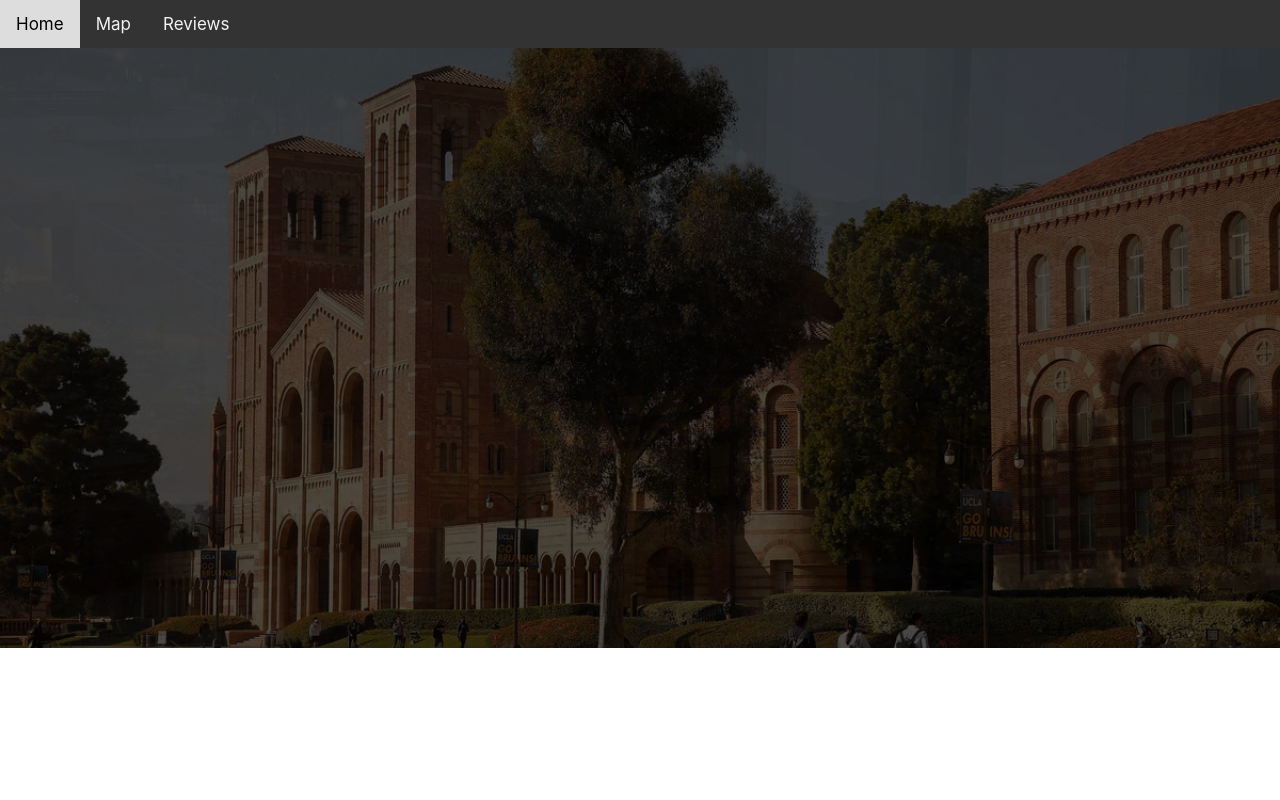
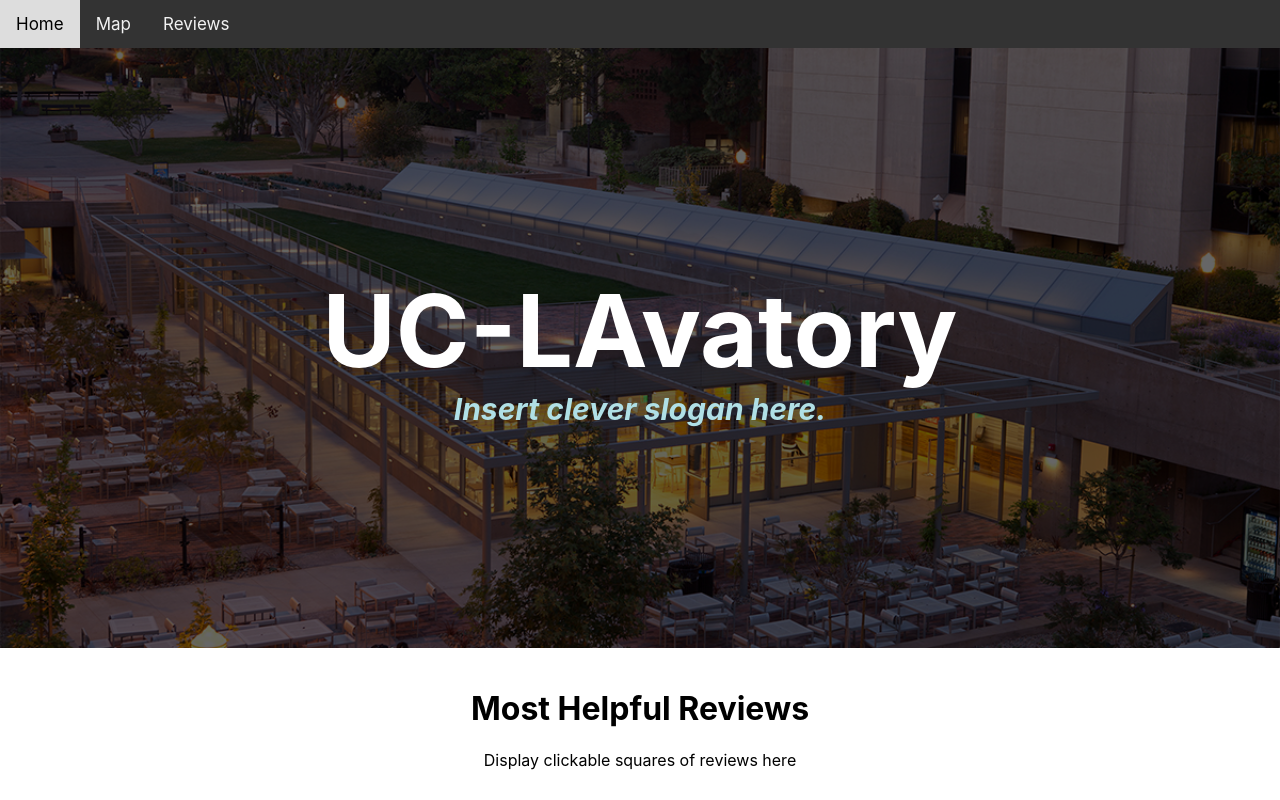
Before and after one commit to jameszhang-cs/UC-LAvatory, a React (Create React App) app in the folder uc-lavatory/: page / in a window 1280 px wide. Built offline with nearby package versions, Linux system fonts and the light colour scheme.

Commit message:
Made slideshow banner with pictures of UCLA for homepage.

```diff
--- a/uc-lavatory/src/pages/Homepage.css
+++ b/uc-lavatory/src/pages/Homepage.css
@@ -10,7 +10,7 @@
     transition: all 0.3s ease;
     }
 
-.Container{
+.Homepage .Banner{
     display: flex;
     align-items: center;
     width: 100%;
@@ -18,7 +18,7 @@
     background-color: black;
 }
 
-.HeroImage1 {
+.Banner .HeroImage{
     width: 100%;
     height: 600px;
     background-position: center;
@@ -26,54 +26,54 @@
     position: absolute;
     object-fit: cover;
     filter: brightness(40%);
+}
+
+.Banner .HeroImage:nth-child(1) {
     z-index: 4;
     animation: fade 40s -0s infinite;
     animation-timing-function: ease-in-out;
 }
 
-.HeroImage2 {
-    width: 100%;
-    height: 600px;
-    background-position: center;
-    background-size: cover;
-    position: absolute;
-    object-fit: cover;
-    filter: brightness(40%);
+.Banner .HeroImage:nth-child(2) {
     z-index: 3;
     animation: fade 40s -10s infinite;
     animation-timing-function: ease-in-out;
 }
 
-.HeroImage3 {
-    width: 100%;
-    height: 600px;
-    background-position: center;
-    background-size: cover;
-    position: absolute;
-    object-fit: cover;
-    filter: brightness(40%);
+.Banner .HeroImage:nth-child(3) {
     z-index: 2;
     animation: fade 40s -20s infinite;
     animation-timing-function: ease-in-out;
 }
 
-.HeroImage4 {
-    width: 100%;
-    height: 600px;
-    background-position: center;
-    background-size: cover;
-    position: absolute;
-    object-fit: cover;
-    filter: brightness(40%);
+.Banner .HeroImage:nth-child(4){
     z-index: 1;
     animation: fade 40s -30s infinite;
     animation-timing-function: ease-in-out;
 }
 
-.BannerText{
-    text-align: left;
+.Banner .BannerText{
+    color: white;
+    z-index: 5;
     position: absolute;
-    color: white;
+    text-align: center;
+    width: 100%;
+
+}
+
+.BannerText h1{
+    font-weight: bold;
+    font-size: 100px;
+    border: 2px;
+    margin: 0;
+    padding: 0;
+}
+
+.BannerText h2{
+    color: powderblue;
+    font-size: 30px;
+    font-style: italic;
+    margin: 0;
 }
 
 @keyframes fade {
--- a/uc-lavatory/src/pages/Homepage.js
+++ b/uc-lavatory/src/pages/Homepage.js
@@ -1,27 +1,30 @@
 import React from 'react';
-import timmy from '../timmy/timmy.jpg';
-import timmyvoice from '../timmy/timmysound.mp3';
 import ucla_pritzker from '../ucla_images/ucla_pritzker.jpg';
 import ucla_royce from '../ucla_images/ucla_royce.jpg';
 import ucla_birdseye from '../ucla_images/ucla_birdseye.jpg';
 import ucla_cos from '../ucla_images/ucla_cos.jpg';
 import "./Homepage.css";
 
-let audio = new Audio(timmyvoice)
-
-const start = () => {
-    audio.play()
-}
-
 const Homepage = () => {
     return (
-        <div className="Container">
-            <img className="HeroImage1" src={ucla_royce} />
-            <img className="HeroImage2" src={ucla_pritzker} />
-            <img className="HeroImage3" src={ucla_birdseye} />
-            <img className="HeroImage4" src={ucla_cos} />
+        <div className = "Homepage">
+            <div className="Banner">
+                <span className="BannerText">
+                    <h1>UC-LAvatory</h1>
+                    <h2>Insert clever slogan here.</h2>
+                </span>
+                <img className="HeroImage" src={ucla_royce} alt="Royce Hall" />
+                <img className="HeroImage" src={ucla_pritzker} alt="Pritzker Hall" />
+                <img className="HeroImage" src={ucla_birdseye} alt="UCLA Birdseye View"/>
+                <img className="HeroImage" src={ucla_cos} alt="UCLA Court of Sciences" />
+            </div>
+            <main>
+                <br></br> <h1>Most Helpful Reviews</h1>
+                <p>Display clickable squares of reviews here</p>
+            </main>
         </div>
     );
+
 }
 
 export default Homepage;
```
